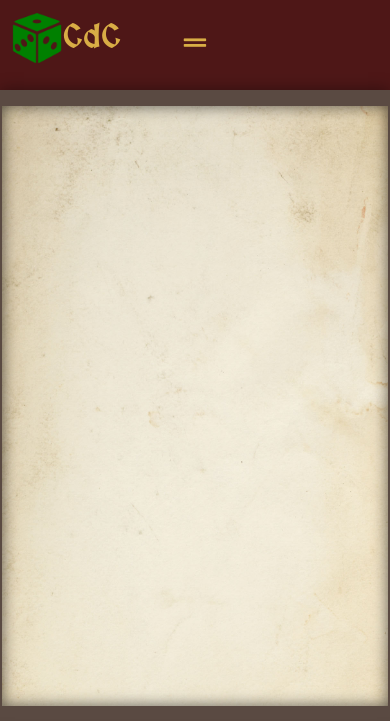
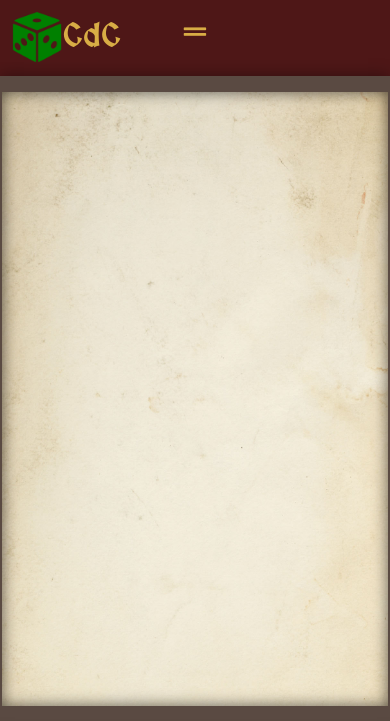
Before and after one commit to patmulot/cul-de-chouette, a PHP site: page / in a window 390 px wide. Shown: the top 721 px of the page. Run offline with PHP 8.4, Linux system fonts and the light colour scheme; data that the repository does not hold is empty.

Commit message:
fix position du burger en mobile

```diff
--- a/css/header.css
+++ b/css/header.css
@@ -68,7 +68,8 @@ header ul {
     position: relative;
 }
 .header_nav-container {
-    height: 100%;
+    display: flex;
+    align-items: center;
 }
 .nav-links-container {
     height: 100%;
--- a/css/style.css
+++ b/css/style.css
@@ -181,7 +181,9 @@ ul .titles {
         width: 95vw;
     }
 }
+
 @media screen and (min-width: 575px) {
+
     #launcher:hover,
     #launch_sirop:hover {
         font-size: 1.2em;
@@ -423,15 +425,15 @@ li span {
         background-color: green;
     }
 
+    header {
+        min-height: auto;
+        /* padding-top: 0.4rem; */
+        padding: 1rem 0;
+    }
     .burger-container {
-        min-height: 9vh;
+        min-height: 100%;
         display: flex;
         align-items: center;
-    }
-
-    header {
-        min-height: 9vh;
-        padding-top: 0.4rem;
     }
 
     .ia_log {
@@ -444,9 +446,13 @@ li span {
         display: flex;
     }
 
-    /* .header_logo-link img {
-        display: none;
-    } */
+    .header_link a {
+        display: block;
+        width: 90%;
+        margin: auto;
+        background-color: rgba(0, 0, 0, 0.1);
+        border-radius: 0.6rem;
+    }
     p {
         margin: 0;
     }
```
